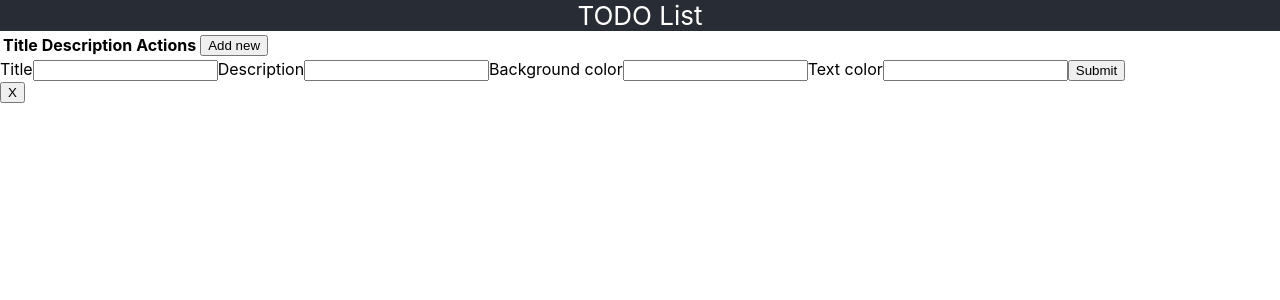
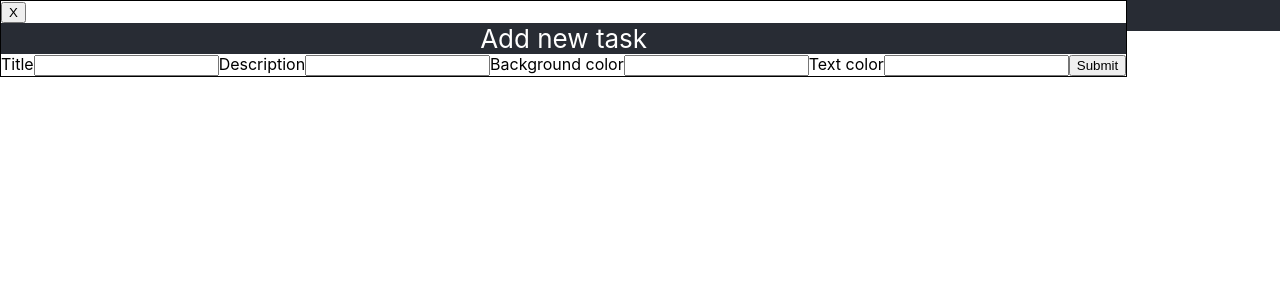
Before and after one commit to sjablo/react-todo-list, a React (Create React App) app: page / in a window 1280 px wide. Both pictures are taken after a click on the button "Add new". Shown: the top 300 px of the page. Built offline with nearby package versions, Linux system fonts and the light colour scheme.

Commit message:
Add new task creation modal

```diff
--- a/public/index.html
+++ b/public/index.html
@@ -10,15 +10,6 @@
   <body>
     <noscript>You need to enable JavaScript to run this app.</noscript>
     <div id="root"></div>
-    <!--
-      This HTML file is a template.
-      If you open it directly in the browser, you will see an empty page.
-
-      You can add webfonts, meta tags, or analytics to this file.
-      The build step will place the bundled scripts into the <body> tag.
-
-      To begin the development, run `npm start` or `yarn start`.
-      To create a production bundle, use `npm run build` or `yarn build`.
-    -->
+    <div id="modal-root"></div>
   </body>
 </html>
--- a/src/App.jsx
+++ b/src/App.jsx
@@ -1,17 +1,12 @@
-import React, { useState } from "react";
+import React from "react";
 
-import { List, Header, Modal } from "./components";
+import { List, Header } from "components";
 
-const App = () => {
-  const [isModalOpen, toggleModalOpen] = useState(false);
-
-  return (
-    <div className="App">
-      <Header text={"TODO List"} />
-      <List openModal={toggleModalOpen} />
-      {isModalOpen && <Modal onClose={() => toggleModalOpen(false)} />}
-    </div>
-  );
-};
+const App = () => (
+  <div className="App">
+    <Header text={"TODO List"} />
+    <List />
+  </div>
+);
 
 export default App;
--- a/src/components/EditionForm.jsx
+++ b/src/components/EditionForm.jsx
@@ -1,5 +1,6 @@
 import React, { useState } from "react";
 import Input from "./Input";
+import Header from "./Header";
 
 const EditionForm = ({
   task: {
@@ -9,6 +10,7 @@ const EditionForm = ({
     textColor = "",
   } = {},
   handleSubmit = () => {},
+  title: formTitle = "Provide entry data",
 }) => {
   const [state, setState] = useState({
     title,
@@ -18,9 +20,11 @@ const EditionForm = ({
   });
 
   return (
+    <div>
+      <Header text={formTitle} />
       <form
         onSubmit={(event) => {
-        handleSubmit({ title, description, backgroundColor, textColor });
+          handleSubmit(state);
           event.preventDefault();
         }}
       >
@@ -55,6 +59,7 @@ const EditionForm = ({
         />
         <Input type="submit" />
       </form>
+    </div>
   );
 };
 
--- a/src/components/List.jsx
+++ b/src/components/List.jsx
@@ -3,11 +3,16 @@ import { tasks as mockupTasks } from "mocks";
 import { generateCrudMethods } from "utils";
 import Task from "./Task";
 import Button from "./Button";
+import EditionForm from "./EditionForm";
+import Modal from "./Modal";
 
-const List = ({ openModal }) => {
+const List = () => {
   const [tasks, setTasks] = useState(
     process.env.NODE_ENV === "production" ? [] : mockupTasks
   );
+
+  const [isModalOpen, toggleModalOpen] = useState(false);
+
   useEffect(() => {
     window.tasks = tasks;
   }, [tasks]);
@@ -20,7 +25,15 @@ const List = ({ openModal }) => {
           <th>Description</th>
           <th>Actions</th>
           <th>
-            <Button onClick={openModal} text="Add new" />
+            <Button onClick={() => toggleModalOpen(true)} text="Add new" />
+            {isModalOpen && (
+              <Modal onClose={() => toggleModalOpen(false)}>
+                <EditionForm
+                  title="Add new task"
+                  handleSubmit={generateCrudMethods(setTasks).create}
+                />
+              </Modal>
+            )}
           </th>
         </tr>
       </thead>
--- a/src/components/Modal.jsx
+++ b/src/components/Modal.jsx
@@ -1,13 +1,27 @@
-import React from "react";
+import React, { useEffect } from "react";
+import ReactDOM from "react-dom";
 import Button from "./Button";
-import EditionForm from "./EditionForm";
 import styles from "./Modal.module.css";
 
-const Modal = ({ onClose }) => (
-  <div className={styles.modal}>
-    <EditionForm />
-    <Button onClick={onClose} text="X" />
-  </div>
-);
+const modalRoot = document.getElementById("modal-root");
+
+const Modal = ({ children, onClose }) => {
+  const el = document.createElement("div");
+
+  useEffect(() => {
+    modalRoot.appendChild(el);
+    return () => {
+      modalRoot.removeChild(el);
+    };
+  }, [el]);
+
+  return ReactDOM.createPortal(
+    <div className={styles.modal}>
+      <Button onClick={onClose} text="X" />
+      {children}
+    </div>,
+    el
+  );
+};
 
 export default Modal;
--- a/src/components/Modal.module.css
+++ b/src/components/Modal.module.css
@@ -0,0 +1,7 @@
+.modal {
+  background-color: white;
+  border: 1px solid;
+  position: absolute;
+  top: 0;
+  z-index: 999;
+}
```
Lines whose indentation alone changed are shown as unchanged.
